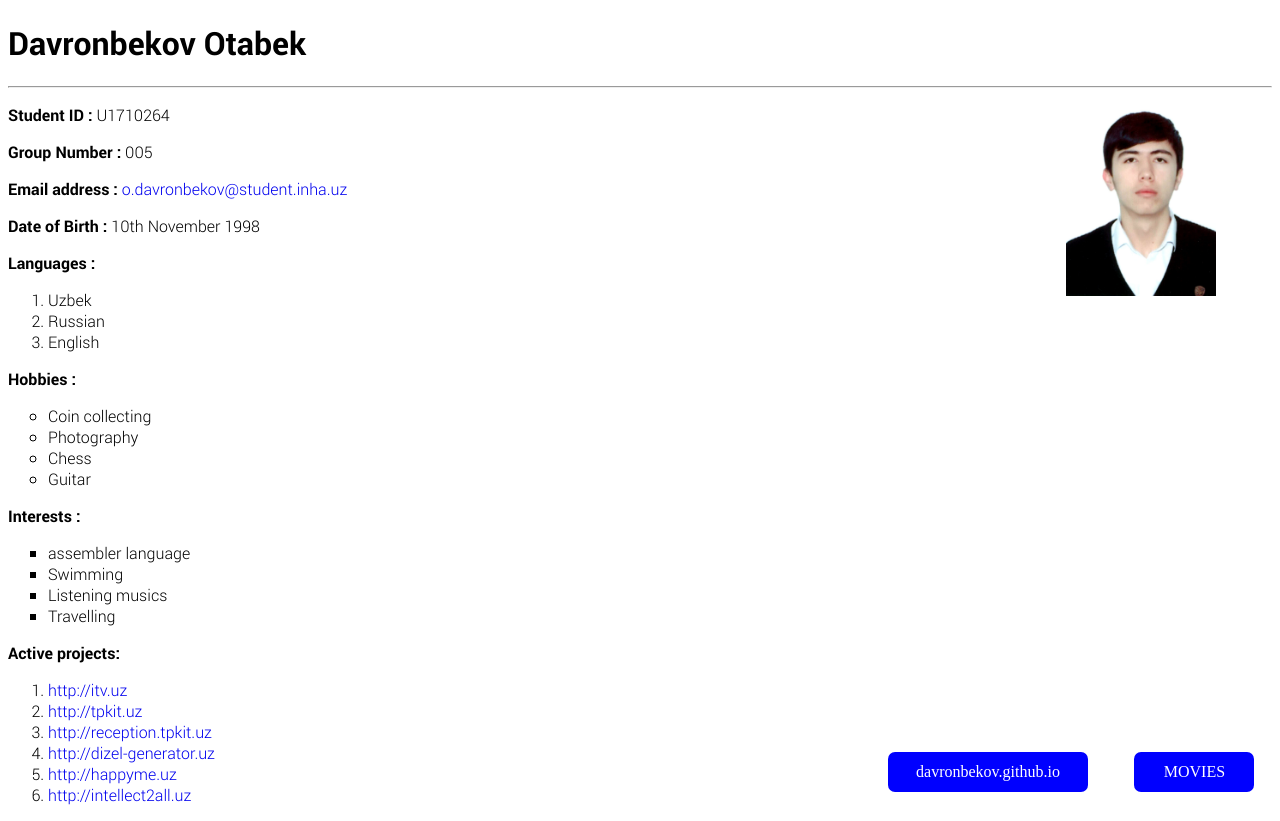
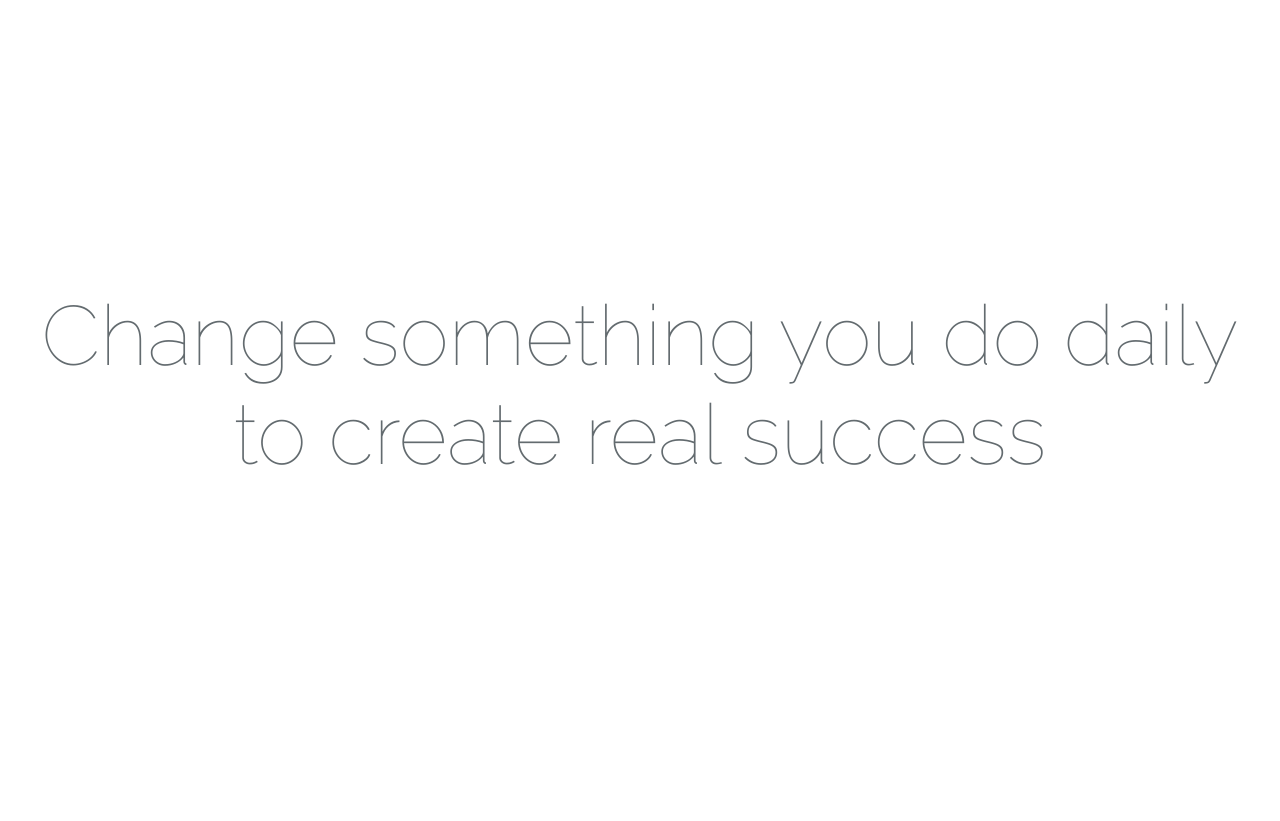
Before and after one commit to davronbekov/davronbekov, a plain HTML site: page index.html in a window 1280 px wide. After the commit the page ends 800 px from the top, so only its background shows below. Drawn offline with Linux system fonts and the light colour scheme.

Commit message:
Update index.html

```diff
--- a/index.html
+++ b/index.html
@@ -1,76 +1,86 @@
-<!DOCTYPE html>
-<html>
-<head>
-	<title>U1710264 - Davronbekov Otabek</title>
-	<link rel="stylesheet" type="text/css" href="css/style.css">
-</head>
-<body>
-	<h1>Davronbekov Otabek</h1>
-	<hr/>
-	<img src="images/U1710264.jpg" id="U1710264_photo" />
-	<p><b>Student ID :</b> U1710264</p>
-	<p><b>Group Number :</b> 005</p>
-	<p>
-		<b>Email address :</b>
-		<a href="mailto:o.davronbekov@student.inha.uz">o.davronbekov@student.inha.uz</a>
-	</p>
-	<p><b>Date of Birth : </b> 10th November 1998</p>
-	<p>
-		<b>Languages : </b>
-		<ol>
-			<li>Uzbek</li>
-			<li>Russian</li>
-			<li>English</li>
-		</ol>
-	</p>
-	<p>
-		<b>Hobbies : </b>
-		<ol id="Hobbies">
-			<li>Coin collecting</li>
-			<li>Photography</li>
-			<li>Chess</li>
-			<li>Guitar</li>
-		</ol>
-	</p>
-	<p>
-		<b>Interests : </b>
-		<ol id="Interests">
-			<li>assembler language</li>
-			<li>Swimming</li>
-			<li>Listening musics</li>
-			<li>Travelling</li>
-		</ol>
-	</p>
-	<p>
-		<b>Active projects: </b>
-		<ol>
-			<li>
-				<a href="http://itv.uz" target="_blank">http://itv.uz</a>
-			</li>
-			<li>
-				<a href="http://tpkit.uz" target="_blank">http://tpkit.uz</a>
-			</li>
-			<li>
-				<a href="http://reception.tpkit.uz" target="_blank">http://reception.tpkit.uz</a>
-			</li>
-			<li>
-				<a href="http://dizel-generator.uz" target="_blank">http://dizel-generator.uz</a>
-			</li>
-			<li>
-				<a href="http://happyme.uz" target="_blank">http://happyme.uz</a>
-			</li>
-			<li>
-				<a href="http://intellect2all.uz" target="_blank">http://intellect2all.uz</a>
-			</li>
-		</ol>
-	</p>
-	<a
-		href="https://davronbekov.github.io/index.html"
-		class="pagesLinker"
-		style="right: 15%;width: 150pt"
-		target="_blank">
-		davronbekov.github.io
-	</a>
-	<a href="movies.html" class="pagesLinker">MOVIES</a>
-</body>
+
+<!doctype html>
+<html lang="en">
+    <head>
+        <meta charset="utf-8">
+        <meta http-equiv="X-UA-Compatible" content="IE=edge">
+        <meta name="viewport" content="width=device-width, initial-scale=1">
+
+        <title>iTV</title>
+
+        <!-- Fonts -->
+        <link href="https://fonts.googleapis.com/css?family=Raleway:100,600" rel="stylesheet" type="text/css">
+
+        <!-- Styles -->
+        <style>
+            html, body {
+                background-color: #fff;
+                color: #636b6f;
+                font-family: 'Raleway', sans-serif;
+                font-weight: 100;
+                height: 100vh;
+                margin: 0;
+            }
+
+            .full-height {
+                height: 100vh;
+            }
+
+            .flex-center {
+                align-items: center;
+                display: flex;
+                justify-content: center;
+            }
+
+            .position-ref {
+                position: relative;
+            }
+
+            .top-right {
+                position: absolute;
+                right: 10px;
+                top: 18px;
+            }
+
+            .content {
+                text-align: center;
+            }
+
+            .title {
+                font-size: 84px;
+            }
+
+            .links > a {
+                color: #636b6f;
+                padding: 0 25px;
+                font-size: 12px;
+                font-weight: 600;
+                letter-spacing: .1rem;
+                text-decoration: none;
+                text-transform: uppercase;
+            }
+
+            .m-b-md {
+                margin-bottom: 30px;
+            }
+        </style>
+    </head>
+    <body>
+        <div class="flex-center position-ref full-height">
+
+            <div class="content">
+                <div class="title m-b-md">
+                    Change something you do daily to create real success
+                </div>
+
+                <div class="links">
+
+
+
+
+
+                </div>
+            </div>
+        </div>
+    </body>
 </html>
```
